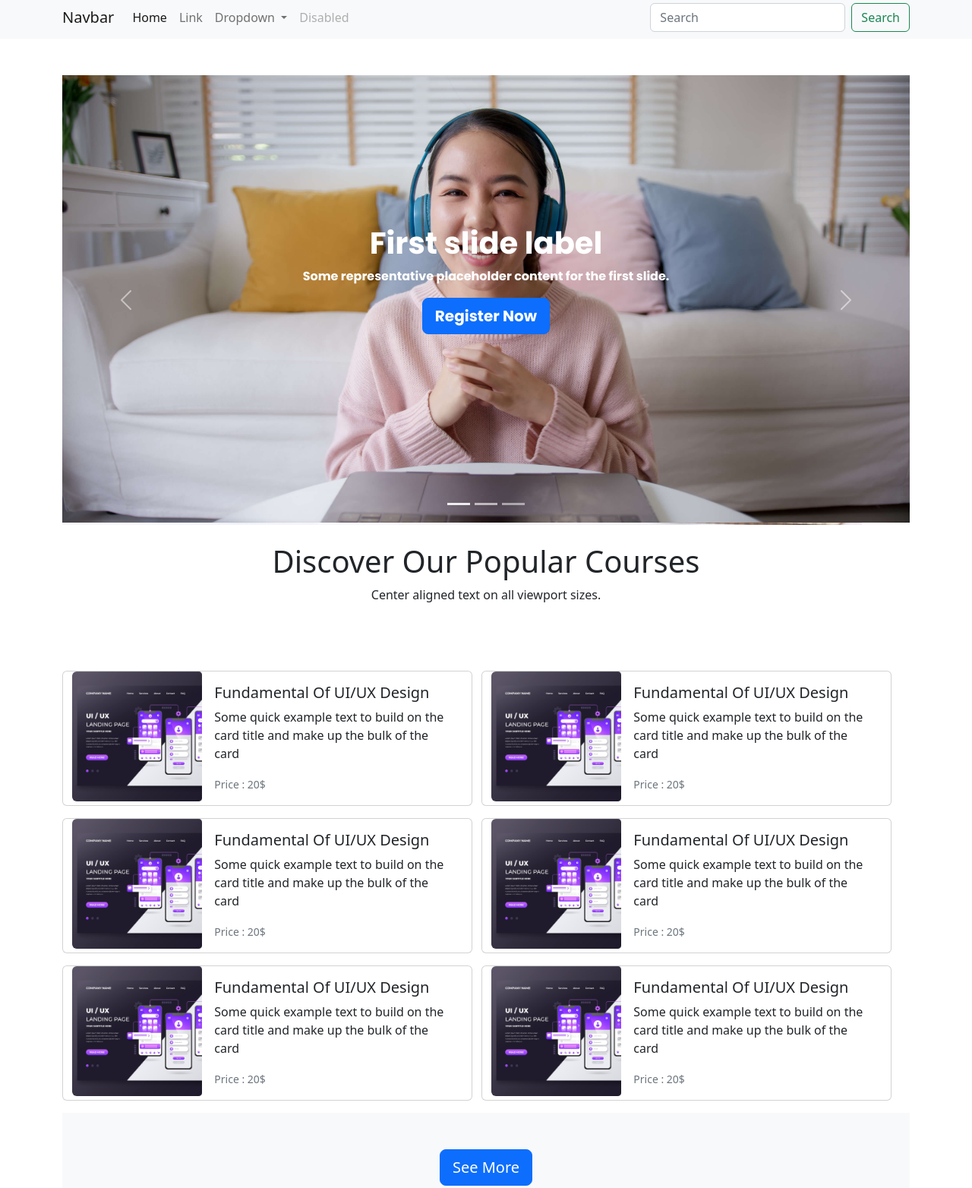
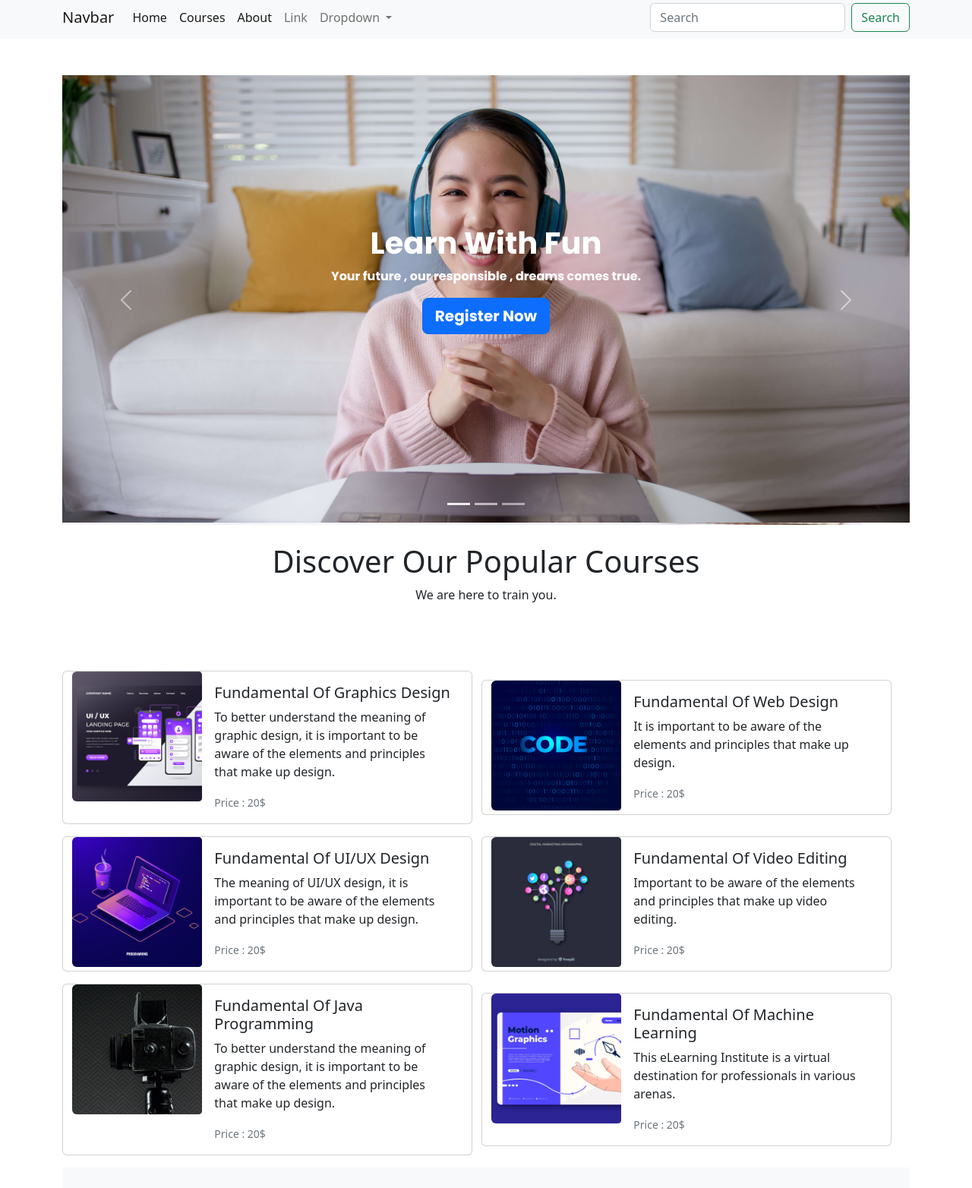
Before and after one commit to alaminhaqq/EdTech-Bootstrap-HW3-PH, a plain HTML site: page index.html in a window 1280 px wide. Shown: the part 5-1569 px from the top of the page at 76% size. Drawn offline with nearby package versions, Linux system fonts and the light colour scheme; a web font is replaced by a local one.

Commit message:
Full site ok

```diff
--- a/index.html
+++ b/index.html
@@ -4,7 +4,7 @@
     <meta charset="UTF-8">
     <meta http-equiv="X-UA-Compatible" content="IE=edge">
     <meta name="viewport" content="width=device-width, initial-scale=1.0">
-    <title>Programming For You</title>
+    <title>Marium IT Center</title>
     <link rel="stylesheet" href="./style.css">
     <!-- CSS only -->
 <link href="https://cdn.jsdelivr.net/npm/bootstrap@5.2.0/dist/css/bootstrap.min.css" rel="stylesheet" integrity="sha384-gH2yIJqKdNHPEq0n4Mqa/HGKIhSkIHeL5AyhkYV8i59U5AR6csBvApHHNl/vI1Bx" crossorigin="anonymous">
@@ -35,6 +35,12 @@
                 <a class="nav-link active" aria-current="page" href="#">Home</a>
               </li>
               <li class="nav-item">
+                <a class="nav-link active" aria-current="page" href="#">Courses</a>
+              </li>
+              <li class="nav-item">
+                <a class="nav-link active" aria-current="page" href="#">About</a>
+              </li>
+              <li class="nav-item">
                 <a class="nav-link" href="#">Link</a>
               </li>
               <li class="nav-item dropdown">
@@ -42,14 +48,11 @@
                   Dropdown
                 </a>
                 <ul class="dropdown-menu">
-                  <li><a class="dropdown-item" href="#">Action</a></li>
-                  <li><a class="dropdown-item" href="#">Another action</a></li>
+                  <li><a class="dropdown-item" href="#">Pro Offer</a></li>
+                  <li><a class="dropdown-item" href="#">Campaign</a></li>
                   <li><hr class="dropdown-divider"></li>
-                  <li><a class="dropdown-item" href="#">Something else here</a></li>
+                  <li><a class="dropdown-item" href="#">Premium Bundle</a></li>
                 </ul>
-              </li>
-              <li class="nav-item">
-                <a class="nav-link disabled">Disabled</a>
               </li>
             </ul>
             <form class="d-flex" role="search">
@@ -80,8 +83,8 @@
       <div class="carousel-item active ">
         <img src="./images/cover/cover-1.png" class="d-block  w-100 height:570px  alt="...">
         <div class="carousel-caption d-none d-md-block">
-          <h1 class="fs-1">First slide label</h1>
-          <p>Some representative placeholder content for the first slide.</p>
+          <h1 class="fs-1">Learn With Fun</h1>
+          <p>Your future , our responsible , dreams comes true.</p>
           <button type="button" class="btn btn-primary btn-lg">Register Now</button>
 
         </div>
@@ -89,8 +92,8 @@
       <div class="carousel-item active">
         <img src="./images/cover/New folder/cover-2.jpg" class="d-block  w-100 height:570px  alt="...">
         <div class="carousel-caption d-none d-md-block">
-          <h1 class="fs-1">First slide label</h1>
-          <p>Some representative placeholder content for the first slide.</p>
+          <h1 class="fs-1">Learn With Fun</h1>
+          <p>Your future , our responsible , dreams comes true.</p>
           <button type="button" class="btn btn-primary btn-lg">Register Now</button>
 
         </div>
@@ -98,8 +101,8 @@
       <div class="carousel-item active">
         <img src="./images/cover/cover-3.jpg" class="d-block  w-100 height:570px  alt="...">
         <div class="carousel-caption d-none d-md-block">
-          <h1 class="fs-1">First slide label</h1>
-          <p>Some representative placeholder content for the first slide.</p>
+          <h1 class="fs-1">Learn With Fun</h1>
+          <p>Your future , our responsible , dreams comes true.</p>
           <button type="button" class="btn btn-primary btn-lg">Register Now</button>
 
         </div>
@@ -130,7 +133,7 @@
     <div class="position-absolute top-50 start-50 translate-middle">
       <h1 class="text-center">Discover Our Popular
         Courses</h1>
-        <p class="text-center">Center aligned text on all viewport sizes.</p>
+        <p class="text-center">We are here to train you.</p>
     </div>
 
   </div>
@@ -154,9 +157,8 @@
       </div>
       <div class="col-md-8">
         <div class="card-body">
-          <h5 class="card-title">Fundamental Of UI/UX Design</h5>
-          <p class="card-text">Some quick example text to build on the card title
-            and make up the bulk of the card</p>
+          <h5 class="card-title">Fundamental Of Graphics Design</h5>
+          <p class="card-text">To better understand the meaning of graphic design, it is important to be aware of the elements and principles that make up design.</p>
           <p class="card-text"><small class="text-muted">Price : 20$</small></p>
         </div>
       </div>
@@ -166,13 +168,12 @@
   <div class="card mb-3" style="max-width: 540px;">
     <div class="row g-0">
       <div class="col-md-4">
-        <img src="./images/course/course-1.png" class="img-fluid rounded-start" alt="...">
+        <img src="./images/course/course-2.png" class="img-fluid rounded-start" alt="...">
       </div>
       <div class="col-md-8">
         <div class="card-body">
-          <h5 class="card-title">Fundamental Of UI/UX Design</h5>
-          <p class="card-text">Some quick example text to build on the card title
-            and make up the bulk of the card</p>
+          <h5 class="card-title">Fundamental Of Web Design</h5>
+          <p class="card-text">It is important to be aware of the elements and principles that make up design.</p>
           <p class="card-text"><small class="text-muted">Price : 20$</small></p>
         </div>
       </div>
@@ -181,13 +182,12 @@
   <div class="card mb-3" style="max-width: 540px;">
     <div class="row g-0">
       <div class="col-md-4">
-        <img src="./images/course/course-1.png" class="img-fluid rounded-start" alt="...">
+        <img src="./images/course/course-3.png" class="img-fluid rounded-start" alt="...">
       </div>
       <div class="col-md-8">
         <div class="card-body">
           <h5 class="card-title">Fundamental Of UI/UX Design</h5>
-          <p class="card-text">Some quick example text to build on the card title
-            and make up the bulk of the card</p>
+          <p class="card-text">The meaning of UI/UX  design, it is important to be aware of the elements and principles that make up design.</p>
           <p class="card-text"><small class="text-muted">Price : 20$</small></p>
         </div>
       </div>
@@ -196,13 +196,12 @@
   <div class="card mb-3" style="max-width: 540px;">
     <div class="row g-0">
       <div class="col-md-4">
-        <img src="./images/course/course-1.png" class="img-fluid rounded-start" alt="...">
+        <img src="./images/course/course-4.png" class="img-fluid rounded-start" alt="...">
       </div>
       <div class="col-md-8">
         <div class="card-body">
-          <h5 class="card-title">Fundamental Of UI/UX Design</h5>
-          <p class="card-text">Some quick example text to build on the card title
-            and make up the bulk of the card</p>
+          <h5 class="card-title">Fundamental Of Video Editing</h5>
+          <p class="card-text">Important to be aware of the elements and principles that make up video editing.</p>
           <p class="card-text"><small class="text-muted">Price : 20$</small></p>
         </div>
       </div>
@@ -211,13 +210,12 @@
   <div class="card mb-3" style="max-width: 540px;">
     <div class="row g-0">
       <div class="col-md-4">
-        <img src="./images/course/course-1.png" class="img-fluid rounded-start" alt="...">
+        <img src="./images/course/course-5.png" class="img-fluid rounded-start" alt="...">
       </div>
       <div class="col-md-8">
         <div class="card-body">
-          <h5 class="card-title">Fundamental Of UI/UX Design</h5>
-          <p class="card-text">Some quick example text to build on the card title
-            and make up the bulk of the card</p>
+          <h5 class="card-title">Fundamental Of Java Programming</h5>
+          <p class="card-text">To better understand the meaning of graphic design, it is important to be aware of the elements and principles that make up design.</p>
           <p class="card-text"><small class="text-muted">Price : 20$</small></p>
         </div>
       </div>
@@ -226,13 +224,12 @@
   <div class="card mb-3" style="max-width: 540px;">
     <div class="row g-0">
       <div class="col-md-4">
-        <img src="./images/course/course-1.png" class="img-fluid rounded-start" alt="...">
+        <img src="./images/course/course-6.png" class="img-fluid rounded-start" alt="...">
       </div>
       <div class="col-md-8">
         <div class="card-body">
-          <h5 class="card-title">Fundamental Of UI/UX Design</h5>
-          <p class="card-text">Some quick example text to build on the card title
-            and make up the bulk of the card</p>
+          <h5 class="card-title">Fundamental Of Machine Learning</h5>
+          <p class="card-text">This eLearning Institute is a virtual destination for professionals in various arenas. </p>
           <p class="card-text"><small class="text-muted">Price : 20$</small></p>
         </div>
       </div>
@@ -313,8 +310,7 @@
 
     <div class="position-absolute top-50 start-50 translate-middle">
       <h1 class="text-center fs-1">Frequently Asked Questions</h1>
-        <p class="text-center">It is a long established fact that a reader will be distracted by the readable
-          content of a page when looking at its layout</p>
+        <p class="text-center">An effective FAQ resource can educate, inform, and guide the user in a natural way through your website's content and toward the goals and end results you have set.</p>
     </div>
 
   </div>
@@ -337,48 +333,49 @@
   <div class="accordion-item">
     <h2 class="accordion-header" id="headingOne">
       <button class="accordion-button" type="button" data-bs-toggle="collapse" data-bs-target="#collapseOne" aria-expanded="true" aria-controls="collapseOne">
-        Accordion Item #1
+        What is the difference between Flex and grid layout?
       </button>
     </h2>
     <div id="collapseOne" class="accordion-collapse collapse show" aria-labelledby="headingOne" data-bs-parent="#accordionExample">
       <div class="accordion-body">
-        <strong>This is the first item's accordion body.</strong> It is shown by default, until the collapse plugin adds the appropriate classes that we use to style each element. These classes control the overall appearance, as well as the showing and hiding via CSS transitions. You can modify any of this with custom CSS or overriding our default variables. It's also worth noting that just about any HTML can go within the <code>.accordion-body</code>, though the transition does limit overflow.
+        Grid and flexbox. The basic difference between CSS Grid Layout and CSS Flexbox Layout is that flexbox was designed for layout in one dimension - either a row or a column. Grid was designed for two-dimensional layout - rows, and columns at the same time.
       </div>
     </div>
   </div>
   <div class="accordion-item">
     <h2 class="accordion-header" id="headingTwo">
       <button class="accordion-button collapsed" type="button" data-bs-toggle="collapse" data-bs-target="#collapseTwo" aria-expanded="false" aria-controls="collapseTwo">
-        Accordion Item #2
+        What is the difference between Bootstrap and Tailwind CSS?
       </button>
     </h2>
     <div id="collapseTwo" class="accordion-collapse collapse" aria-labelledby="headingTwo" data-bs-parent="#accordionExample">
       <div class="accordion-body">
-        <strong>This is the second item's accordion body.</strong> It is hidden by default, until the collapse plugin adds the appropriate classes that we use to style each element. These classes control the overall appearance, as well as the showing and hiding via CSS transitions. You can modify any of this with custom CSS or overriding our default variables. It's also worth noting that just about any HTML can go within the <code>.accordion-body</code>, though the transition does limit overflow.
+
+                Bootstrap is a component-based framework, which means it comes with prebuilt components and includes other utilities for layering displays, spacing, etc. Tailwind, on the other hand, CSS is a utility-first framework. Using Tailwind CSS is akin to writing regular CSS. Unlike Bootstrap, it has no prebuilt components.
       </div>
     </div>
   </div>
   <div class="accordion-item">
     <h2 class="accordion-header" id="headingThree">
       <button class="accordion-button collapsed" type="button" data-bs-toggle="collapse" data-bs-target="#collapseThree" aria-expanded="false" aria-controls="collapseThree">
-        Accordion Item #3
+        What is CSS Box Model?
       </button>
     </h2>
     <div id="collapseThree" class="accordion-collapse collapse" aria-labelledby="headingThree" data-bs-parent="#accordionExample">
       <div class="accordion-body">
-        <strong>This is the third item's accordion body.</strong> It is hidden by default, until the collapse plugin adds the appropriate classes that we use to style each element. These classes control the overall appearance, as well as the showing and hiding via CSS transitions. You can modify any of this with custom CSS or overriding our default variables. It's also worth noting that just about any HTML can go within the <code>.accordion-body</code>, though the transition does limit overflow.
+        In CSS, the term "box model" is used when talking about design and layout. The CSS box model is essentially a box that wraps around every HTML element. It consists of: margins, borders, padding, and the actual content.
       </div>
     </div>
   </div>
   <div class="accordion-item">
     <h2 class="accordion-header" id="headingOne">
       <button class="accordion-button" type="button" data-bs-toggle="collapse" data-bs-target="#collapseOne" aria-expanded="true" aria-controls="collapseOne">
-        Accordion Item #4
+        What is Semantic Tag?[Add some semantic tags as example]
       </button>
     </h2>
     <div id="collapseOne" class="accordion-collapse collapse show" aria-labelledby="headingOne" data-bs-parent="#accordionExample">
       <div class="accordion-body">
-        <strong>This is the first item's accordion body.</strong> It is shown by default, until the collapse plugin adds the appropriate classes that we use to style each element. These classes control the overall appearance, as well as the showing and hiding via CSS transitions. You can modify any of this with custom CSS or overriding our default variables. It's also worth noting that just about any HTML can go within the <code>.accordion-body</code>, though the transition does limit overflow.
+        The HTML semantics refers to the tags that provide meaning to an HTML page rather than just presentation. It makes HTML more comprehensible by better defining the different sections and layout of web pages. example:< header >,< article >,< aside >,< main>,< footer>
       </div>
     </div>
   </div>
@@ -419,13 +416,12 @@
 
 <!-- -------------------------------------------------------logo End-------------------------------------- -->
 
-
-
+<!-- ----------footer Start------------------------------ -->
 
  <section class="container bg-black" >
   <footer>
       <div class="footer-content ">
-          <h1 class="h1head text-light" style="font-size: 50px;">Goal</h1>
+          <h1 class="h1head text-light" style="font-size: 50px;">Marium It Center</h1>
           <p class="button-a">
               <button class="b1"><a href="">Contact us</a></button>
               <button class="b1"><a href="">Terms of service</a></button>
@@ -450,7 +446,7 @@
 </section>
 
 
-
+<!-- ----------footer end---------------------------------- -->
 
 
 
```
